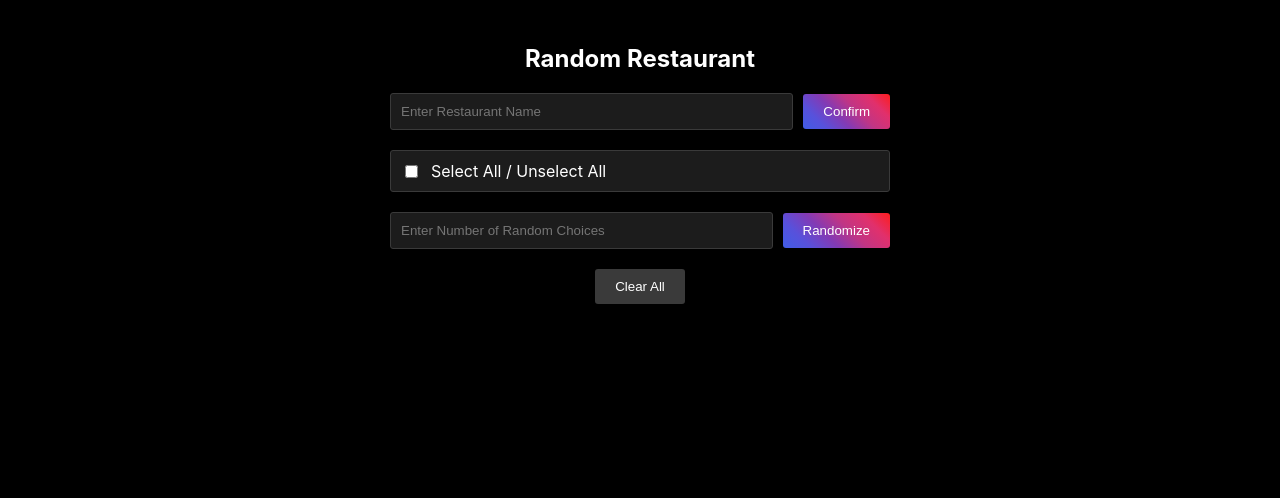
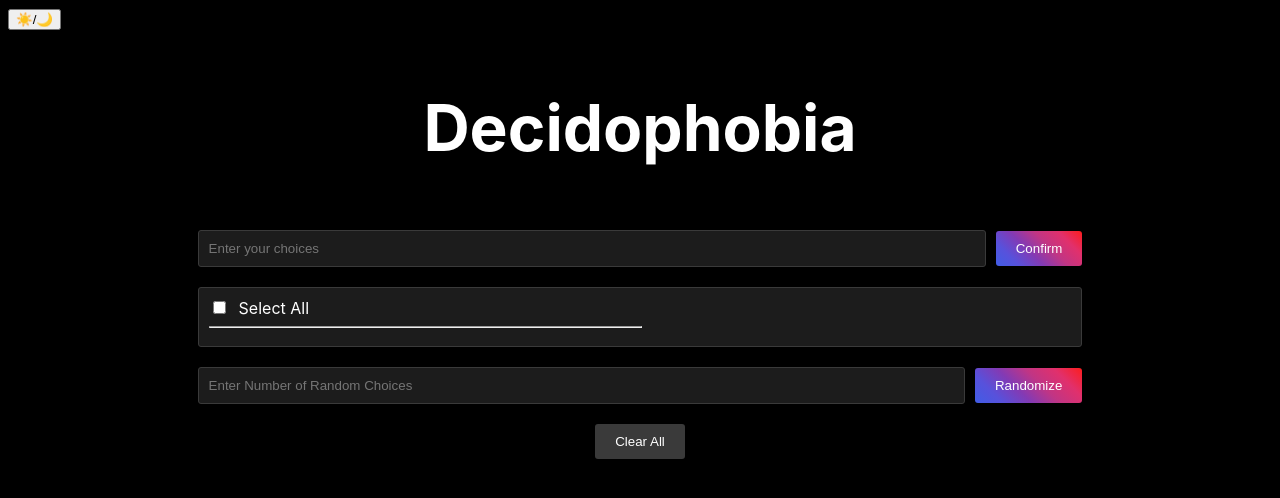
Before and after one commit to alexltyt/Decidophobia, a plain HTML site: page index.html in a window 1280 px wide. Drawn offline with Linux system fonts and the light colour scheme.

Commit message:
Changed title to Decidophobia; changed px to rem

```diff
--- a/index.html
+++ b/index.html
@@ -1,22 +1,26 @@
 <!DOCTYPE html>
 <html>
 <head>
-  <title>Random Restaurant</title>
+  <title>Decidophobia</title>
   <link rel="stylesheet" type="text/css" href="styles.css">
 </head>
 <body>
+  <button id="themeToggle" onclick="toggleTheme()">☀️/🌙</button>
+  <div class="header">
+    <h1>Decidophobia</h1>
+  </div>
   <div class="container">
-    <h1>Random Restaurant</h1>
     <div class="input-field">
-      <input type="text" id="restaurantInput" placeholder="Enter Restaurant Name">
+      <input type="text" id="restaurantInput" placeholder="Enter your choices">
       <button onclick="addRestaurant()">Confirm</button>
     </div>
 
     <div id="nominated">
       <div>
         <input type="checkbox" id="selectAll" onclick="selectAll()">
-        <label for="selectAll">Select All / Unselect All</label>
+        <label for="selectAll">Select All</label>
       </div>
+      <hr>
       <!-- Restaurants with checkboxes will appear here -->
     </div>
 
--- a/script.js
+++ b/script.js
@@ -75,3 +75,12 @@ function clearAll() {
       checkbox.checked = isSelected;
     });
   }
+
+  function toggleTheme() {
+    var body = document.body;
+    if (body.classList.contains('light-theme')) {
+      body.classList.remove('light-theme');
+    } else {
+      body.classList.add('light-theme');
+    }
+  }
--- a/styles.css
+++ b/styles.css
@@ -4,16 +4,24 @@ body {
   font-family: -apple-system, BlinkMacSystemFont, "Segoe UI", Roboto, Helvetica, Arial, sans-serif;
 }
 
+
 .container {
-  max-width: 500px;
+  max-width: 70%;
   margin: 0 auto;
-  padding: 20px;
+  padding: 2rem;
+  text-align: center;
+}
+
+.header{
+  max-width: 80%;
+  margin: 0 auto;
+  padding: 1rem;
   text-align: center;
 }
 
 h1 {
-  font-size: 24px;
-  margin-bottom: 20px;
+  font-size: 4rem;
+  margin-bottom: 1rem;
   color: #fff;
 }
 
@@ -50,7 +58,10 @@ h1 {
   margin-bottom: 20px;
   background-color: #1c1c1c;
 }
-
+#nominated hr{
+  width: 50%;
+  margin-left: 0%;
+}
 #nominated div {
   display: flex;
   align-items: center;
@@ -74,3 +85,34 @@ h1 {
   background: #3a3a3a;
   color: white;
 }
+
+
+.light-theme {
+  background-color: #fafafa;
+  color: #000;
+}
+
+.light-theme input {
+  background-color: #fff;
+  color: #000;
+  border-color: #dbdbdb;
+}
+
+.light-theme #nominated {
+  background-color: #fff;
+  border-color: #dbdbdb;
+  color: #000;  /* Set the text color to black */
+}
+
+.light-theme #nominated label {
+  color: #000;  /* Set the label text color to black */
+}
+
+.light-theme #clear-btn {
+  background-color: #dbdbdb;
+  color: #000;
+}
+
+.light-theme h1 {
+  color: #000;
+}
```
